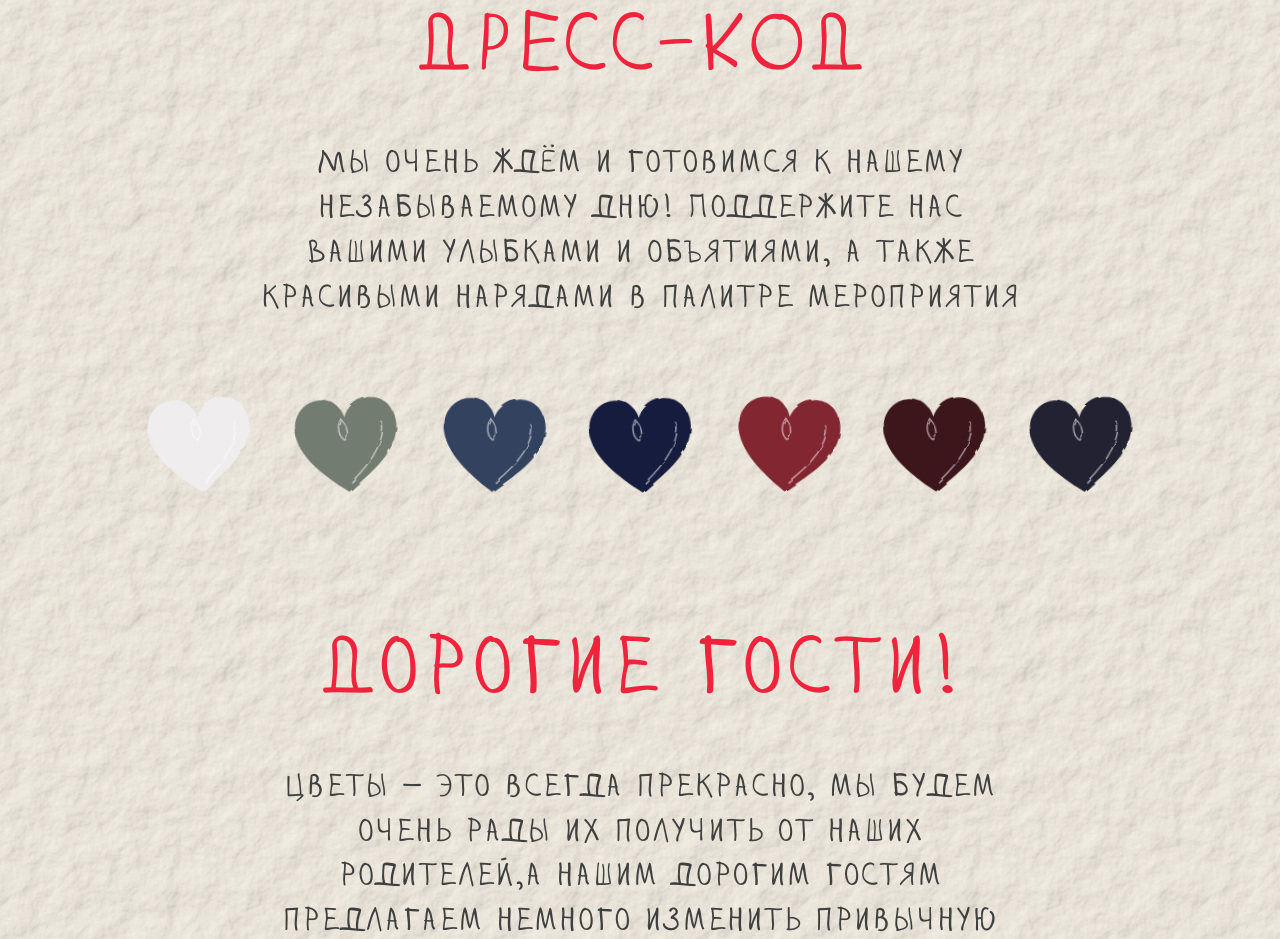
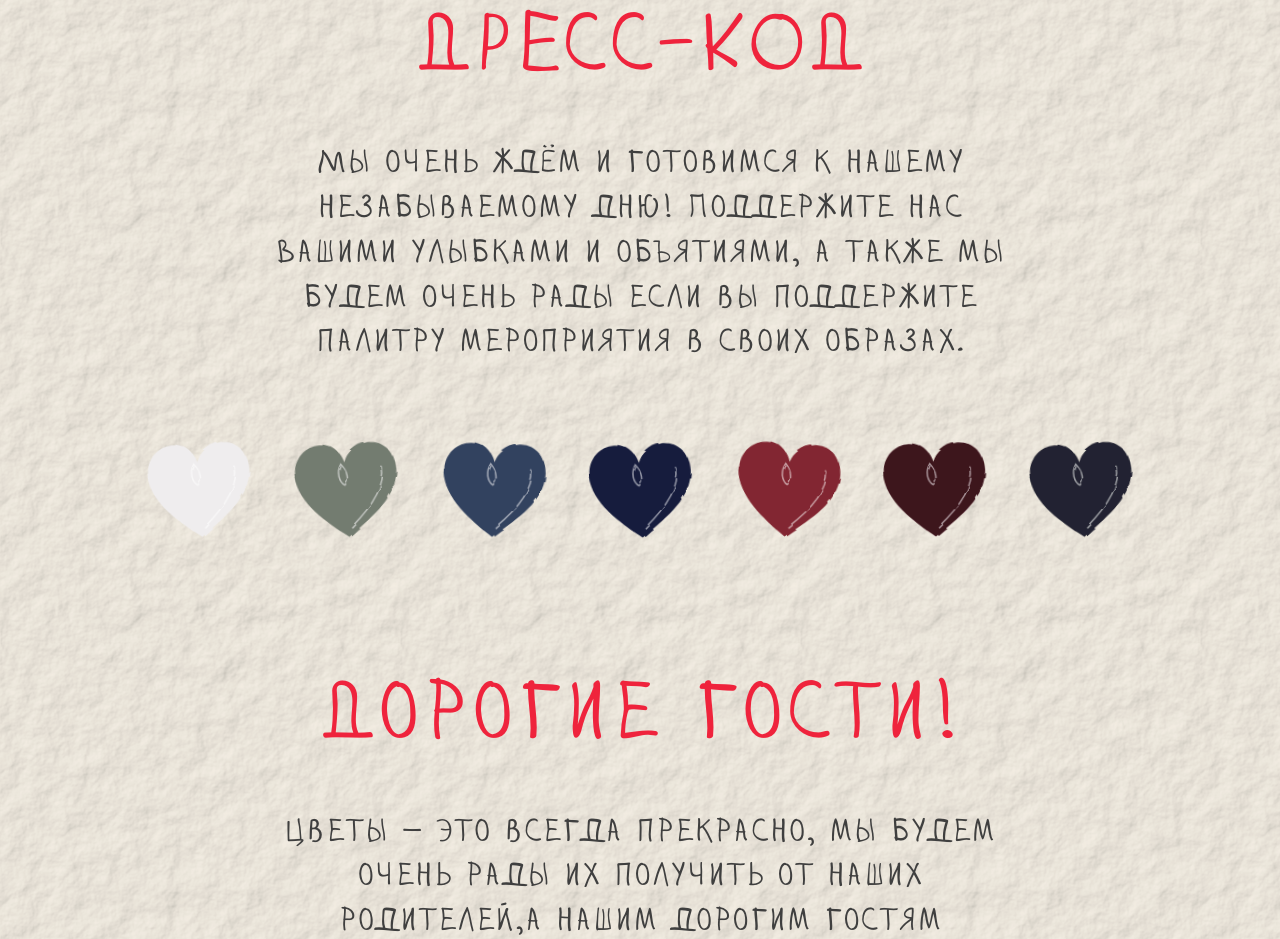
Before and after one commit to Sl1zerin/Invite_site, a website: page index.html in a window 1280 px wide. Shown: the part 7757-8696 px from the top of the page. Drawn offline with Linux system fonts and the light colour scheme; a web font is replaced by a local one.

Commit message:
release v1.0

```diff
--- a/index.html
+++ b/index.html
@@ -438,8 +438,9 @@
             Мы очень ждём и готовимся к нашему
             незабываемому дню! Поддержите нас
             Вашими улыбками и объятиями, а
-            также красивыми нарядами в палитре
-            мероприятия
+            также мы будем очень рады если вы
+            поддержите палитру мероприятия в
+            своих образах.
         </p>
 
         <div class="dresscode-hearts reveal-item">
```
